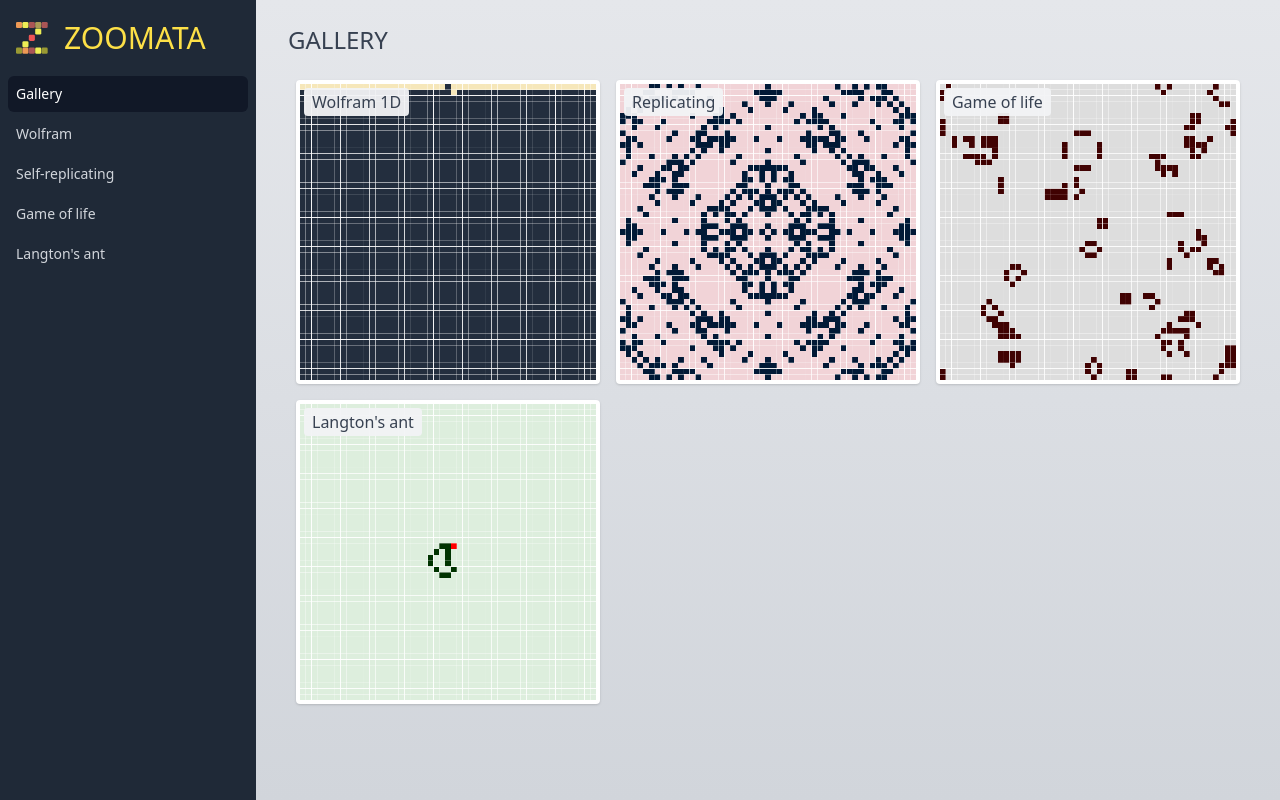
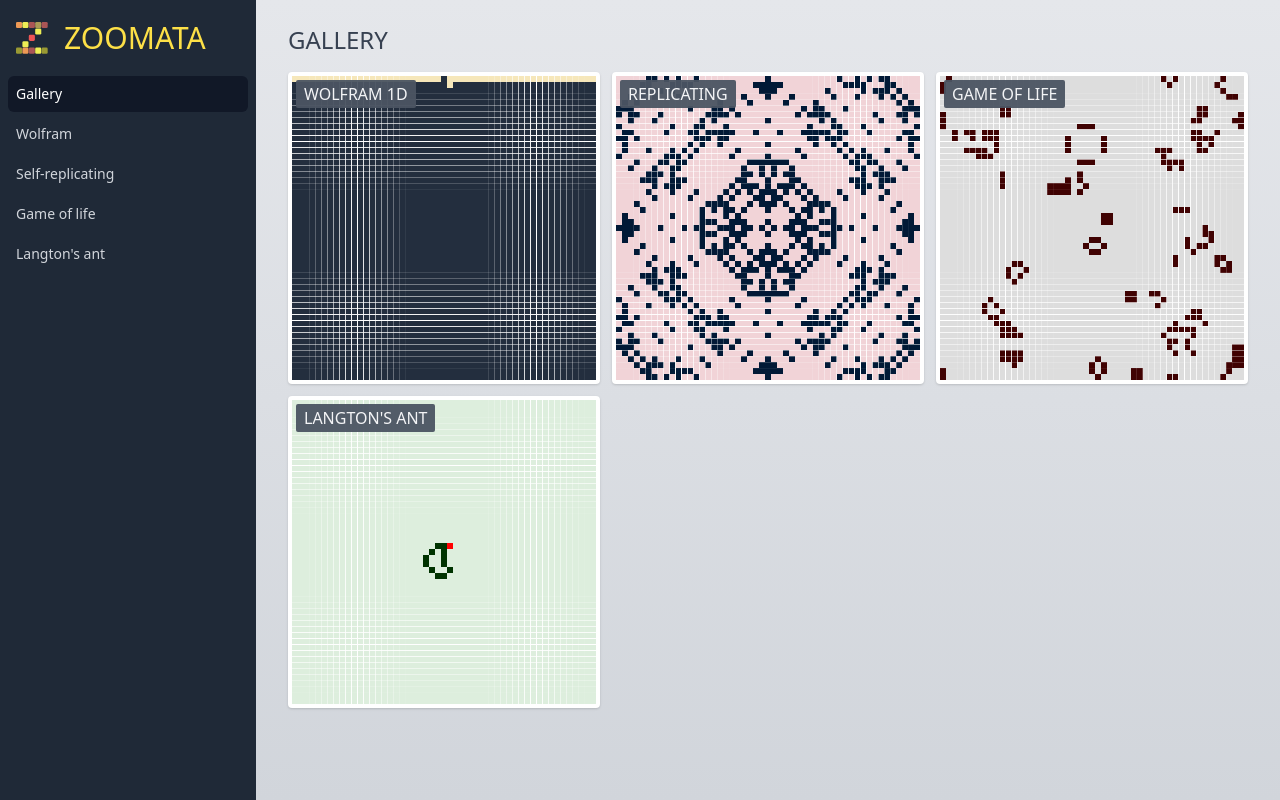
Before and after one commit to undo76/zoomata, a Next.js app: page / in a window 1280 px wide. Built offline with nearby package versions, Linux system fonts and the light colour scheme; a web font is replaced by a local one.

Commit message:
Minor tweaks

```diff
--- a/components/AnimationControls.tsx
+++ b/components/AnimationControls.tsx
@@ -22,7 +22,6 @@ interface AnimationControlsProps {
   onClear: () => void;
   onUndo: () => void;
   onRedo: () => void;
-  onSettings: () => void;
 }
 
 export const AnimationControls: React.FC<AnimationControlsProps> = React.memo(
@@ -36,10 +35,9 @@ export const AnimationControls: React.FC<AnimationControlsProps> = React.memo(
     onClear,
     onUndo,
     onRedo,
-    onSettings,
   }) => {
     return (
-      <div className="flex space-x-1 opacity-[95%]">
+      <div className="flex space-x-1">
         <Button onClick={() => setRunning(!running)}>
           {running ? (
             <PauseIcon className="-ml-0.5 mr-2 h-4 w-4" aria-hidden="true" />
--- a/components/Button.tsx
+++ b/components/Button.tsx
@@ -27,6 +27,7 @@ export const Button: React.FC<
     <button
       type="button"
       className={classNames(
+        "select-none",
         buttonClassName,
         props.disabled ? disabledClassName : enabledClassName
       )}
--- a/components/Grid2dWorldAutomataPage.tsx
+++ b/components/Grid2dWorldAutomataPage.tsx
@@ -39,8 +39,8 @@ export const Grid2dWorldAutomataPage: React.FC<GridWorld2dAutomataPageProps> = (
     <PageLayout
       title={title}
       actions={
-        <button className="h-8 w-8" onClick={() => setSettingsOpen(true)}>
-          <AdjustmentsIcon className="stroke-current text-gray-400 hover:text-gray-500" />
+        <button onClick={() => setSettingsOpen(true)}>
+          <AdjustmentsIcon className="stroke-current h-8 text-gray-400 hover:text-gray-500" />
           <span className="sr-only">Settings</span>
         </button>
       }
@@ -67,9 +67,6 @@ export const Grid2dWorldAutomataPage: React.FC<GridWorld2dAutomataPageProps> = (
             onRedo={useCallback(() => setWorld((w) => w.history.redo()!), [
               setWorld,
             ])}
-            onSettings={useCallback(() => setSettingsOpen((open) => !open), [
-              setSettingsOpen,
-            ])}
           />
         </div>
       </div>
--- a/components/PageLayout.tsx
+++ b/components/PageLayout.tsx
@@ -74,7 +74,7 @@ export const PageLayout: React.FC<PageLayoutProps> = ({
           >
             <div className="py-6">
               <div className="max-w-7xl mx-auto px-4 sm:px-6 md:px-8">
-                <div className="flex">
+                <div className="flex justify-between">
                   <h2 className="text-2xl font-light uppercase text-gray-700">
                     {title}
                   </h2>
--- a/components/SettingsPanel.tsx
+++ b/components/SettingsPanel.tsx
@@ -23,10 +23,10 @@ export const SettingsPanel: React.FC<{
           <div className="fixed inset-y-0 right-0 pl-10 max-w-full flex">
             <Transition.Child
               as={Fragment}
-              enter="transform transition ease-in-out duration-500 sm:duration-700"
+              enter="transform transition ease-in-out duration-500 sm:duration-500"
               enterFrom="translate-x-full"
               enterTo="translate-x-0"
-              leave="transform transition ease-in-out duration-500 sm:duration-700"
+              leave="transform transition ease-in-out duration-500 sm:duration-500"
               leaveFrom="translate-x-0"
               leaveTo="translate-x-full"
             >
--- a/components/WolframControls.tsx
+++ b/components/WolframControls.tsx
@@ -14,7 +14,7 @@ interface WolframControlsProps {
 export const WolframControls: React.FC<WolframControlsProps> = React.memo(
   ({ rule, onPrevious, onNext, minRule, maxRule }) => {
     return (
-      <div className="flex space-x-1 justify-between opacity-[95%]">
+      <div className="flex space-x-1 justify-between">
         <div className="mr-2 px-2 py-1 bg-gray-700 text-gray-100 text-xl text-center font-semibold rounded border-gray-100 border-2 w-16">
           {rule}
         </div>
--- a/pages/index.tsx
+++ b/pages/index.tsx
@@ -25,7 +25,7 @@ export default function Gallery() {
 
   return (
     <PageLayout title="Gallery">
-      <div className="flex flex-wrap">
+      <div className="grid grid-cols-2 md:grid-cols-3 gap-3">
         <Widget title="Wolfram 1D" href="/wolfram">
           <WolframAutomata rule={wolframRule} width={51} steps={51} />
         </Widget>
@@ -80,19 +80,17 @@ let Widget: React.FC<{
   href: string;
 }> = ({ title, href, children }) => {
   return (
-    <div className="p-2 w-1/2 md:w-1/3">
     <Link href={href}>
       <a
         href={href}
-          className="relative block bg-white p-1 rounded shadow transition-shadow transition-transform transform scale-100 hover:shadow-lg hover:scale-105"
+        className="relative block bg-white p-1 rounded shadow transition transform scale-100 hover:shadow-lg hover:scale-[1.03]"
       >
-          <div className="absolute top-2 left-2 p-0.5 px-2 bg-gray-100 bg-opacity-95 text-gray-700 font-medium rounded">
+        <div className="absolute top-2 left-2 p-0.5 px-2 text-gray-100 bg-opacity-95 bg-gray-600 font-light uppercase rounded-sm">
           {title}
         </div>
         {children}
       </a>
     </Link>
-    </div>
   );
 };
 
--- a/pages/wolfram.tsx
+++ b/pages/wolfram.tsx
@@ -17,8 +17,8 @@ export default function Wolfram() {
     <PageLayout
       title="Wolfram"
       actions={
-        <button className="h-8 w-8" onClick={() => setSettingsOpen(true)}>
-          <AdjustmentsIcon className="stroke-current text-gray-400 hover:text-gray-500" />
+        <button onClick={() => setSettingsOpen(true)}>
+          <AdjustmentsIcon className="stroke-current h-8 w-8 text-gray-400 hover:text-gray-500" />
           <span className="sr-only">Settings</span>
         </button>
       }
--- a/tsconfig.json
+++ b/tsconfig.json
@@ -2,7 +2,7 @@
   "compilerOptions": {
     /* Basic Options */
     "incremental": false,                   /* Enable incremental compilation */
-    "target": "ES2020", /* Specify ECMAScript target version: 'ES3' (default), 'ES5', 'ES2015', 'ES2016', 'ES2017', 'ES2018', 'ES2019' or 'ESNEXT'. */
+    "target": "ES2018", /* Specify ECMAScript target version: 'ES3' (default), 'ES5', 'ES2015', 'ES2016', 'ES2017', 'ES2018', 'ES2019' or 'ESNEXT'. */
     "module": "commonjs", /* Specify module code generation: 'none', 'commonjs', 'amd', 'system', 'umd', 'es2015', or 'ESNext'. */
     // "allowJs": true,                       /* Allow javascript files to be compiled. */
     // "checkJs": true,                       /* Report errors in .js files. */
```
Lines whose indentation alone changed are shown as unchanged.
